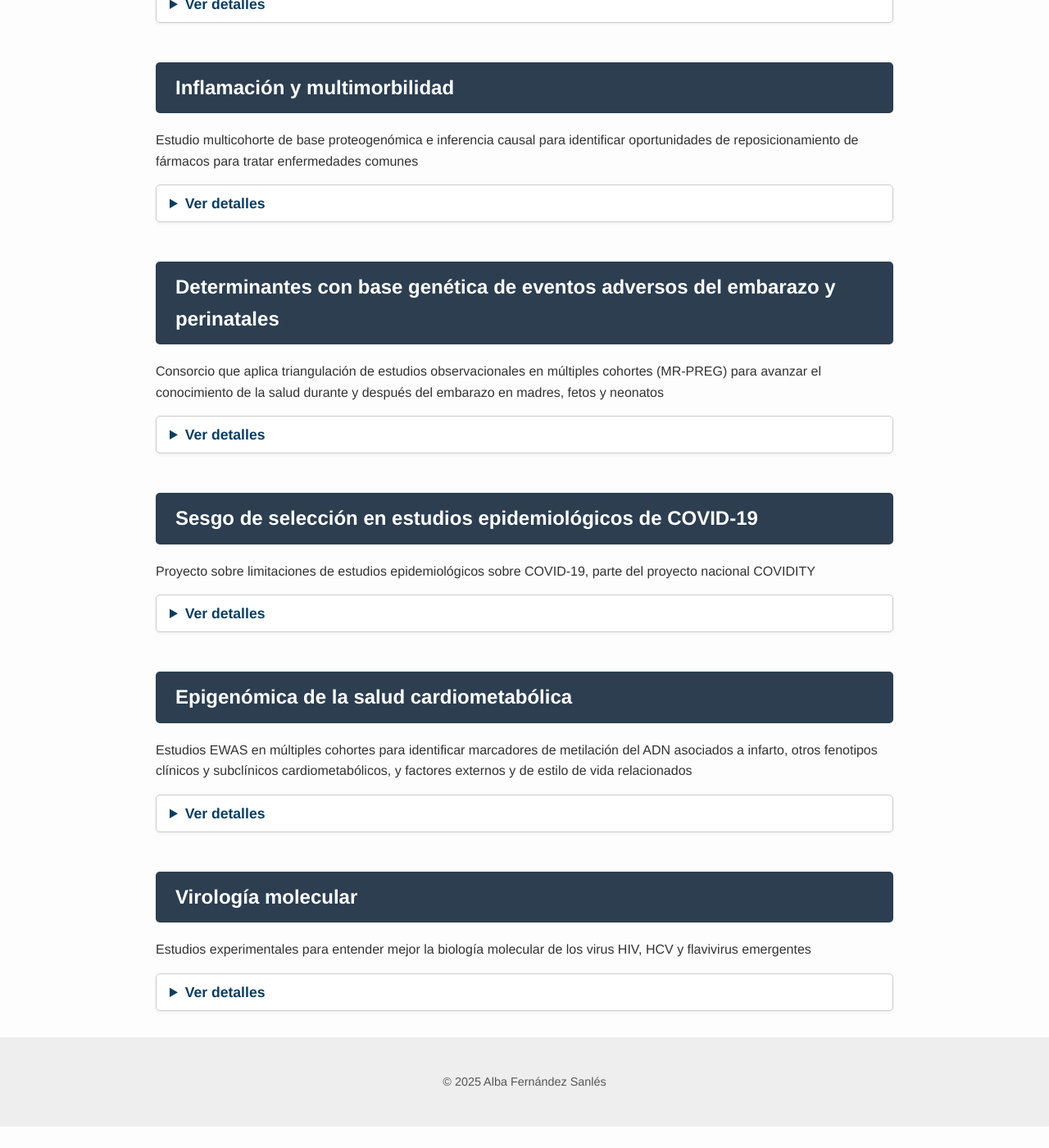
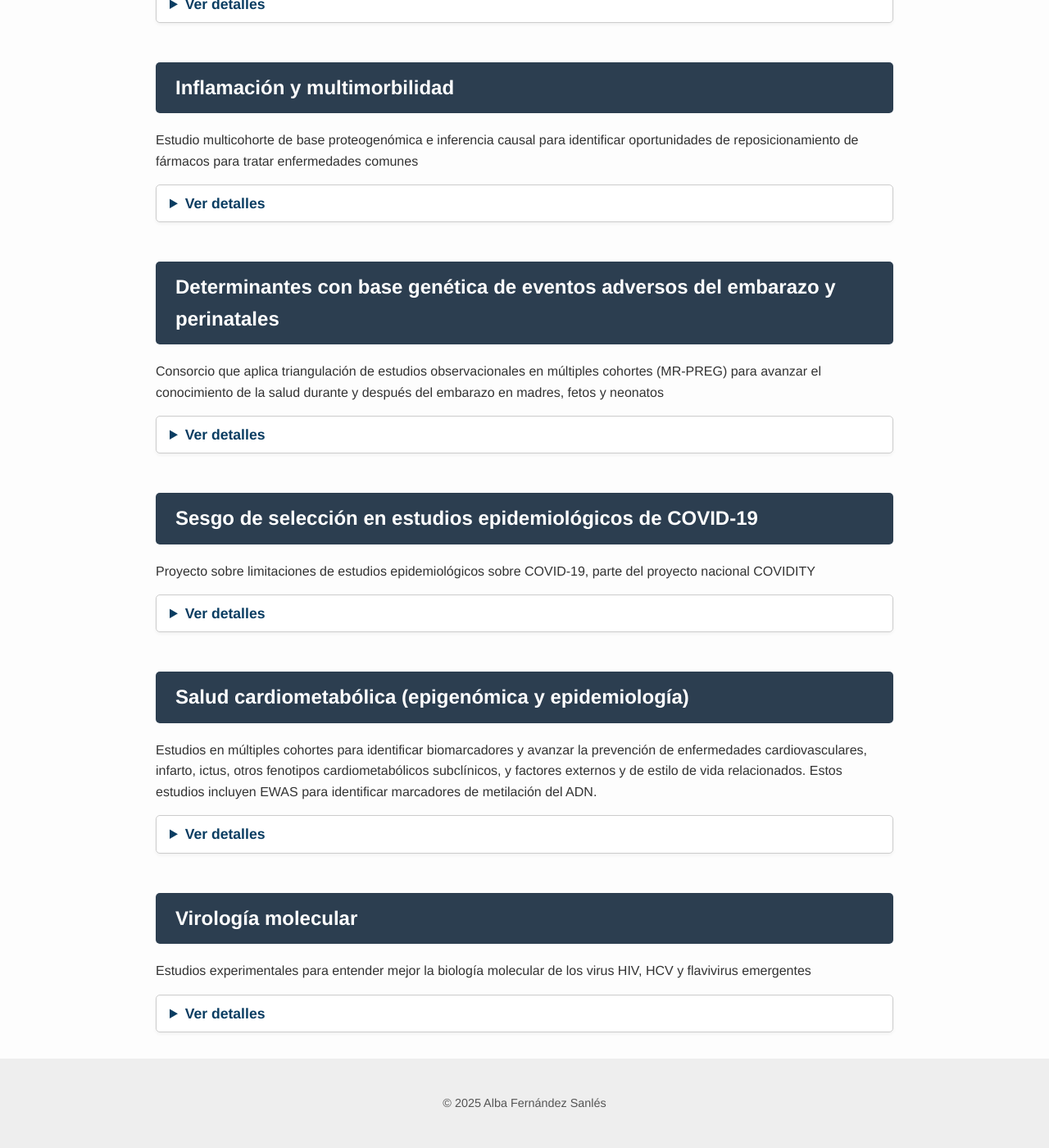
Before and after one commit to albafsanles/albafsanles.github.io, a Jekyll site: the page built from projects/research/research.md, in a window 1280 px wide and 1400 px high, scrolled down 1133 px. Shown: the whole window at 82% size. Built offline with Jekyll 4.4.1, drawn with Linux system fonts in a browser that asks for light colours; before the commit the page ends 2507 px from its top, so only the background shows below that.

Commit message:
Update research.md

```diff
--- a/projects/research/research.md
+++ b/projects/research/research.md
@@ -114,21 +114,21 @@ Estudio sobre memoria inmmunológica de infecciones comunes y enfermedades asoci
 <summary>Ver detalles</summary>
 
 <p><strong>Estado:</strong> Activo</p>
-<p><strong>Palabras clave:</strong> .</p>
+<p><strong>Palabras clave:</strong> ...</p>
 <p><strong>Disciplina:</strong> Ciencias de la salud poblacional</p>
-<p><strong>Financiación:</strong> .</p>
+<p><strong>Financiación:</strong> ...</p>
 <p><strong>Dónde:</strong>
      <a href="https://www.ucl.ac.uk/population-health-sciences/cardiovascular/research/research-department-population-science-and-experimental-medicine/unit-lifelong-health-and-ageing-ucl/studies" target="_blank">
 Unidad de Salud a lo largo de la vida y envejecimiento, University College London
     </a>
 </p>
 <p><strong>Años:</strong> 2023-2025</p>
-<p><strong>Contexto:</strong> .</p>
-<p><strong>Objetivo:</strong> .</p>
-<p><strong>Métodos:</strong> .</p>
-<p><strong>Cohortes:</strong> .</p>
+<p><strong>Contexto:</strong> ...</p>
+<p><strong>Objetivo:</strong> ...</p>
+<p><strong>Métodos:</strong> ...</p>
+<p><strong>Cohortes:</strong> ...</p>
 <p><strong>Conclusiones:</strong> En progreso.</p>
-<p><strong>Impacto:</strong> .</p>
+<p><strong>Impacto:</strong> ...</p>
 <p><strong>Artículos:</strong>
   <a href="https://www.medrxiv.org/content/10.1101/2024.02.17.24302569v2" target="_blank">
   Preprint sobre un estudio multicohorte sobre APOE e infecciones comunes;
@@ -139,7 +139,7 @@ Unidad de Salud a lo largo de la vida y envejecimiento, University College Londo
 <p><strong>Conferencias:</strong> NA</p>
 <p><strong>Contribuciones:</strong> Coautora y cosupervisora </p>
 <p><strong>Colaboraciones:</strong> NA</p>
-<p><strong>Legado:</strong> .</p>
+<p><strong>Legado:</strong> ...</p>
 <p><strong>Enlaces:</strong>
  <a href="https://www.ucl.ac.uk/population-health-sciences/cardiovascular/research/research-department-population-science-and-experimental-medicine/unit-lifelong-health-and-ageing-ucl/studies" target="_blank">
     UCL LHA unit
@@ -154,17 +154,17 @@ Estudios de inferencia causal basada en marcadores genéticos (Mendelian randomi
 <summary>Ver detalles</summary>
 
 <p><strong>Estado:</strong> Activo</p>
-<p><strong>Palabras clave:</strong> .</p>
+<p><strong>Palabras clave:</strong> ...</p>
 <p><strong>Disciplina:</strong> Ciencias de la salud poblacional</p>
-<p><strong>Financiación:</strong> .</p>
+<p><strong>Financiación:</strong> ...</p>
 <p><strong>Dónde:</strong> Colaboración externa; UCL </p>
-<p><strong>Años:</strong> .</p>
-<p><strong>Contexto:</strong> .</p>
-<p><strong>Objetivo:</strong> .</p>
-<p><strong>Métodos:</strong> .</p>
-<p><strong>Cohortes:</strong> .</p>
-<p><strong>Conclusiones:</strong> En progreso .</p>
-<p><strong>Impacto:</strong> .</p>
+<p><strong>Años:</strong> ...</p>
+<p><strong>Contexto:</strong> ...</p>
+<p><strong>Objetivo:</strong> ...</p>
+<p><strong>Métodos:</strong> ...</p>
+<p><strong>Cohortes:</strong> ...</p>
+<p><strong>Conclusiones:</strong> En progreso ...</p>
+<p><strong>Impacto:</strong> ...</p>
 <p><strong>Artículos:</strong> Tres publicaciones previstas como co-autora.
 Un trabajo de Grado en Biotecnología de la Universidad Francisco de Victoria como supervisora (Sobresaliente)</p>
 <p><strong>Conferencias:</strong> NA</p>
@@ -181,21 +181,21 @@ Estudio multicohorte de base proteogenómica e inferencia causal para identifica
 <summary>Ver detalles</summary>
 
 <p><strong>Estado:</strong> Activo</p>
-<p><strong>Palabras clave:</strong> .</p>
+<p><strong>Palabras clave:</strong> ...</p>
 <p><strong>Disciplina:</strong> Ciencias de la salud poblacional</p>
-<p><strong>Financiación:</strong> .</p>
+<p><strong>Financiación:</strong> ...</p>
 <p><strong>Dónde:</strong>
  <a href="https://www.bristol.ac.uk/integrative-epidemiology/research/womens-health/" target="_blank">
  Unidad MRC de Epidemiología Integrativa en la Universidad de Bristol
   </a>
 </p>
 <p><strong>Años:</strong> 2020-2025</p>
-<p><strong>Contexto:</strong> .</p>
-<p><strong>Objetivo:</strong> .</p>
-<p><strong>Métodos:</strong> .</p>
-<p><strong>Cohortes:</strong> .</p>
+<p><strong>Contexto:</strong> ...</p>
+<p><strong>Objetivo:</strong> ...</p>
+<p><strong>Métodos:</strong> ...</p>
+<p><strong>Cohortes:</strong> ...</p>
 <p><strong>Conclusiones:</strong> En progreso.</p>
-<p><strong>Impacto:</strong> .</p>
+<p><strong>Impacto:</strong> ...</p>
 <p><strong>Artículos:</strong> Una publicación prevista como primera autora. </p>
 <p><strong>Conferencias:</strong>
   <a href="https://onlinelibrary.wiley.com/doi/pdf/10.1002/gepi.22503" target="_blank">
@@ -205,7 +205,7 @@ Estudio multicohorte de base proteogenómica e inferencia causal para identifica
 </p>
 <p><strong>Contribuciones:</strong> Diseño; Manejo y análisis secundarios de datos genéticos; Análisis de redes de interacción entre proteínas; Manejo y análisis de bases de datos de fármacos; Producción de artículos y presentaciones</p>
 <p><strong>Colaboraciones:</strong> Multimorbidity Mechanism and Therapeutics Research Collaborative (MMTRC) </p>
-<p><strong>Legado:</strong> .</p>
+<p><strong>Legado:</strong> ...</p>
 <p><strong>Otros enlaces:</strong>NA</p>
 
 </details>
@@ -216,30 +216,30 @@ Consorcio que aplica triangulación de estudios observacionales en múltiples co
 <summary>Ver detalles</summary>
 
 <p><strong>Estado:</strong> Activo</p>
-<p><strong>Palabras clave:</strong> .</p>
+<p><strong>Palabras clave:</strong> ...</p>
 <p><strong>Disciplina:</strong> Ciencias de la salud poblacional</p>
-<p><strong>Financiación:</strong> .</p>
+<p><strong>Financiación:</strong> ...</p>
 <p><strong>Dónde:</strong>
   <a href="https://www.bristol.ac.uk/integrative-epidemiology/research/womens-health/" target="_blank" rel="noopener">
     Unidad MRC de Epidemiología Integrativa en la Universidad de Bristol
   </a>
 </p>
 <p><strong>Años:</strong> 2024-2025</p>
-<p><strong>Contexto:</strong> .</p>
-<p><strong>Objetivo:</strong> .</p>
-<p><strong>Métodos:</strong> .</p>
+<p><strong>Contexto:</strong> ...</p>
+<p><strong>Objetivo:</strong> ...</p>
+<p><strong>Métodos:</strong> ...</p>
 <p><strong>Cohortes:</strong>
  <a href="https://www.medrxiv.org/content/10.1101/2025.03.22.25324447v1" target="_blank">
     MR-PREG Consortium
   </a>
 </p>
 <p><strong>Conclusiones:</strong> En progreso.</p>
-<p><strong>Impacto:</strong> .</p>
+<p><strong>Impacto:</strong> ...</p>
 <p><strong>Artículos:</strong>
-<a href="https://pubmed.ncbi.nlm.nih.gov/38281920/" target="_blank">
+<a href="https://bmcmedicine.biomedcentral.com/articles/10.1186/s12916-023-03167-0" target="_blank">
   Estudio sobre índice de masa corporal materno y eventos adversos del embarazo y perinatales;
 </a>
- <a href="https://pubmed.ncbi.nlm.nih.gov/37904919/" target="_blank">
+ <a href="https://www.medrxiv.org/content/10.1101/2023.10.20.23297135v2" target="_blank">
   Estudio sobre proteoma materno y fetal e índice de masa corporal materno;
  </a>
  <a href="https://www.medrxiv.org/content/10.1101/2025.03.22.25324447v1" target="_blank">
@@ -250,7 +250,7 @@ Posibles artículos de estudiantes
 <p><strong>Conferencias:</strong> NA</p>
 <p><strong>Contribuciones:</strong> Manejo de datos longitudinales en ALSPAC; Producción de variables analíticas en ALSPAC; Bases del Consorcio MR-PREG; Revisión de código de variables analíticas en BiB; Apoyo a estudiantes y colegas más junior; GWAS en BiB; Co-autoría de artículos</p>
 <p><strong>Colaboraciones:</strong> MR-PREG</p>
-<p><strong>Legado:</strong> .</p>
+<p><strong>Legado:</strong> ...</p>
 <p><strong>Otros enlaces:</strong>NA </p>
 
 </details>
@@ -261,56 +261,113 @@ Proyecto sobre limitaciones de estudios epidemiológicos sobre COVID-19, parte d
 <summary>Ver detalles</summary>
 
 <p><strong>Estado:</strong> Activo</p>
-<p><strong>Palabras clave:</strong> .</p>
+<p><strong>Palabras clave:</strong> ...</p>
 <p><strong>Disciplina:</strong> Ciencias de la salud poblacional</p>
-<p><strong>Financiación:</strong> .</p>
+<p><strong>Financiación:</strong> ...</p>
 <p><strong>Dónde:</strong>
   <a href="https://www.bristol.ac.uk/integrative-epidemiology/research/womens-health/" target="_blank">
  Unidad MRC de Epidemiología Integrativa en la Universidad de Bristol
   </a>
 </p>
 <p><strong>Años:</strong> 2020-2024</p>
-<p><strong>Contexto:</strong> .</p>
-<p><strong>Objetivo:</strong> .</p>
-<p><strong>Métodos:</strong> .</p>
-<p><strong>Cohortes:</strong> .</p>
+<p><strong>Contexto:</strong> ...</p>
+<p><strong>Objetivo:</strong> ...</p>
+<p><strong>Métodos:</strong> ...</p>
+<p><strong>Cohortes:</strong> ...</p>
 <p><strong>Conclusiones:</strong> Finalizado.</p>
-<p><strong>Impacto:</strong> .</p>
-<p><strong>Artículos:</strong> 2 artículos como primera co-autora; 1 artículo como co-autora.</p>
-<p><strong>Conferencias:</strong> .</p>
-<p><strong>Contribuciones:</strong> .</p>
-<p><strong>Colaboraciones:</strong> .</p>
-<p><strong>Legado:</strong> .</p>
+<p><strong>Impacto:</strong> ...</p>
+<p><strong>Artículos:</strong> 2 artículos como primera co-autora
+  <a href="https://wellcomeopenresearch.org/articles/6-184/v2?gtmKey=GTM-5P673KJ&immUserUrl=https%3A%2F%2Fwor-proxy.f1krdev.com%2Feditor%2Fmember%2Fshow%2F&otid=23226e40-fdd0-4acd-97a3-d9bad93befed&s3BucketUrl=https%3A%2F%2Fwellcomeopenresearch-files.f1000.com&submissionUrl=%2Ffor-authors%2Fpublish-your-research&transcendEnv=cm&transcendId=ef49a3f1-d8c1-47d6-88fc-50e41130631f" target="_blank">
+    [1,
+  </a>
+  <a href="https://academic.oup.com/ije/article/52/1/44/6874795" target="_blank">
+    2]
+  </a>
+ <a href="https://bmcmedresmethodol.biomedcentral.com/articles/10.1186/s12874-024-02382-4" target="_blank">
+    1 artículo como co-autora.
+  </a>
+</p>
+<p><strong>Conferencias:</strong> ...</p>
+<p><strong>Contribuciones:</strong> ...</p>
+<p><strong>Colaboraciones:</strong> ...</p>
+<p><strong>Legado:</strong> ...</p>
 <p><strong>Otros enlaces:</strong>NA</p>
 
 </details>
 
-## **Epigenómica de la salud cardiometabólica**
-Estudios EWAS en múltiples cohortes para identificar marcadores de metilación del ADN asociados a infarto, otros fenotipos clínicos y subclínicos cardiometabólicos, y factores externos y de estilo de vida relacionados
+## **Salud cardiometabólica (epigenómica y epidemiología)**
+Estudios en múltiples cohortes para identificar biomarcadores y avanzar la prevención de enfermedades cardiovasculares, infarto, ictus, otros fenotipos cardiometabólicos subclínicos, y factores externos y de estilo de vida relacionados. Estos estudios incluyen EWAS para identificar marcadores de metilación del ADN.
+
 <details>
 <summary>Ver detalles</summary>
 
 <p><strong>Estado:</strong> Finalizado</p>
-<p><strong>Palabras clave:</strong> .</p>
+<p><strong>Palabras clave:</strong> ...</p>
 <p><strong>Disciplina:</strong> Ciencias de la salud poblacional</p>
-<p><strong>Financiación:</strong> .</p>
+<p><strong>Financiación:</strong> ...</p>
 <p><strong>Dónde:</strong>
    <a href="https://researchmar.net/programesrecerca/epidemiologia/es_epicardiovascular.html" target="_blank">
  Grupo de Epidemiología y genética cardiovascular, Instituto Hospital del Mar de Investigaciones Médicas (Barcelona)
   </a>
 </p>
 <p><strong>Años:</strong> 2016-2024.</p>
-<p><strong>Contexto:</strong> .</p>
-<p><strong>Objetivo:</strong> .</p>
-<p><strong>Métodos:</strong> .</p>
-<p><strong>Cohortes:</strong> .</p>
-<p><strong>Conclusiones:</strong> En progreso.</p>
-<p><strong>Impacto:</strong> .</p>
-<p><strong>Artículos:</strong> Cuatro artículos como primera autora; un artículo como co-supervisora; nueve artículos como coautora; un artículo como supervisora sin publicar </p>
-<p><strong>Conferencias:</strong> .</p>
-<p><strong>Contribuciones:</strong> .</p>
-<p><strong>Colaboraciones:</strong> .</p>
-<p><strong>Legado:</strong> .</p>
+<p><strong>Contexto:</strong> ...</p>
+<p><strong>Objetivo:</strong> ...</p>
+<p><strong>Métodos:</strong> ...</p>
+<p><strong>Cohortes:</strong> ...</p>
+<p><strong>Conclusiones:</strong> ...</p>
+<p><strong>Impacto:</strong> ...</p>
+<p><strong>Artículos:</strong> Cuatro artículos como primera autora
+   <a href="https://clinicalepigeneticsjournal.biomedcentral.com/articles/10.1186/s13148-021-01078-6" target="_blank">
+    [infarto,
+  </a>
+   <a href="https://journals.lww.com/acsm-msse/fulltext/2020/03000/physical_activity_and_genome_wide_dna_methylation_.9.aspx" target="_blank">
+    actividad física,
+  </a>
+   <a href="https://www.ahajournals.org/doi/10.1161/ATVBAHA.117.310340?url_ver=Z39.88-2003&rfr_id=ori:rid:crossref.org&rfr_dat=cr_pub%20%200pubmed" target="_blank">
+    riesgo cardiovascular,
+  </a>
+   <a href="https://www.atherosclerosis-journal.com/article/S0021-9150(17)30225-3/abstract" target="_blank">
+    arterosclerosis];
+    </a>
+   <a href="https://clinicalepigeneticsjournal.biomedcentral.com/articles/10.1186/s13148-021-01064-y" target="_blank">
+ un artículo como co-supervisora en marcadores ómicos de enfermedad cardiovascular;
+  </a>
+    nueve artículos como coautora
+ <a href="https://academic.oup.com/eurjpc/article/31/2/191/7289158" target="_blank">
+    [dieta y factores cardiometabólicos,
+   </a>
+<a href="https://www.ahajournals.org/doi/10.1161/JAHA.119.015299?url_ver=Z39.88-2003&rfr_id=ori:rid:crossref.org&rfr_dat=cr_pub%20%200pubmed" target="_blank">
+    riesgo cardiovascular,
+  </a>
+ ictus
+ <a href="https://www.thieme-connect.com/products/ejournals/abstract/10.1055/s-0042-1749328" target="_blank">
+    [1,
+  </a>
+  <a href="https://www.tandfonline.com/doi/10.1080/15592294.2020.1746507" target="_blank">
+    2,
+  </a>
+  <a href="https://www.oncotarget.com/article/27469/" target="_blank">
+    3],
+  </a>
+ <a href="https://www.metabolismjournal.com/article/S0026-0495(20)30215-8/fulltext" target="_blank">
+  lipoproteínas (colesterol),
+   </a>
+ <a href="https://www.revespcardiol.org/es-analisis-de-la-relacion-dosis-respuesta-articulo-S0300893220301378" target="_blank">
+  actividad física,
+   </a>
+ <a href="https://www.sciencedirect.com/science/article/abs/pii/S0013935119303470?via%3Dihub" target="_blank">
+  contaminación del aire,
+   </a>
+   <a href="https://www.tandfonline.com/doi/10.1080/15592294.2017.1363951" target="_blank">
+    obesidad];
+   </a>
+un estudio como supervisora sin publicar
+</p>
+<p><strong>Conferencias:</strong> ...</p>
+<p><strong>Contribuciones:</strong> ...</p>
+<p><strong>Colaboraciones:</strong> ...</p>
+<p><strong>Legado:</strong> ...</p>
 <p><strong>Otros enlaces:</strong>NA</p>
 
 </details>
@@ -321,22 +378,29 @@ Estudios experimentales para entender mejor la biología molecular de los virus
 <summary>Ver detalles</summary>
 
 <p><strong>Estado:</strong> Finalizado</p>
-<p><strong>Palabras clave:</strong> .</p>
+<p><strong>Palabras clave:</strong> ...</p>
 <p><strong>Disciplina:</strong> Virología molecular</p>
-<p><strong>Financiación:</strong> .</p>
-<p><strong>Dónde:</strong> .</p>
-<p><strong>Años:</strong> .</p>
-<p><strong>Contexto:</strong> .</p>
-<p><strong>Objetivo:</strong> .</p>
-<p><strong>Métodos:</strong> .</p>
-<p><strong>Cohortes:</strong> .</p>
-<p><strong>Conclusiones:</strong> .</p>
-<p><strong>Impacto:</strong> .</p>
-<p><strong>Artículos:</strong> 2 artículos como primera autora</p>
-<p><strong>Conferencias:</strong> .</p>
-<p><strong>Contribuciones:</strong> .</p>
-<p><strong>Colaboraciones:</strong> .</p>
-<p><strong>Legado:</strong> .</p>
+<p><strong>Financiación:</strong> ...</p>
+<p><strong>Dónde:</strong> ...</p>
+<p><strong>Años:</strong> 2013-2016
+<p><strong>Contexto:</strong> ...</p>
+<p><strong>Objetivo:</strong> ...</p>
+<p><strong>Métodos:</strong> ...</p>
+<p><strong>Cohortes:</strong> ...</p>
+<p><strong>Conclusiones:</strong> ...</p>
+<p><strong>Impacto:</strong> ...</p>
+<p><strong>Artículos:</strong> 2 artículos como primera autora
+   <a href="https://www.frontiersin.org/journals/microbiology/articles/10.3389/fmicb.2017.00546/full" target="_blank">
+    [ARN de flavivirus,
+  </a>
+    <a href="https://www.mdpi.com/1420-3049/20/9/16030" target="_blank">
+    aptámeros y virus de la hepatitis C]
+  </a>
+</p>
+<p><strong>Conferencias:</strong> ...</p>
+<p><strong>Contribuciones:</strong> ...</p>
+<p><strong>Colaboraciones:</strong> ...</p>
+<p><strong>Legado:</strong> ...</p>
 <p><strong>Otros enlaces:</strong>NA</p>
 
 </details>
```
